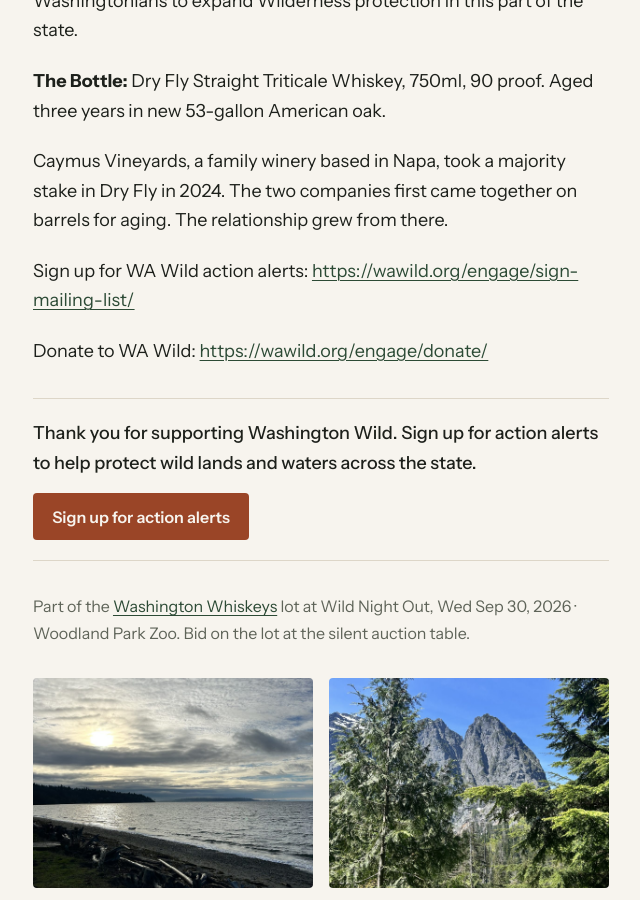
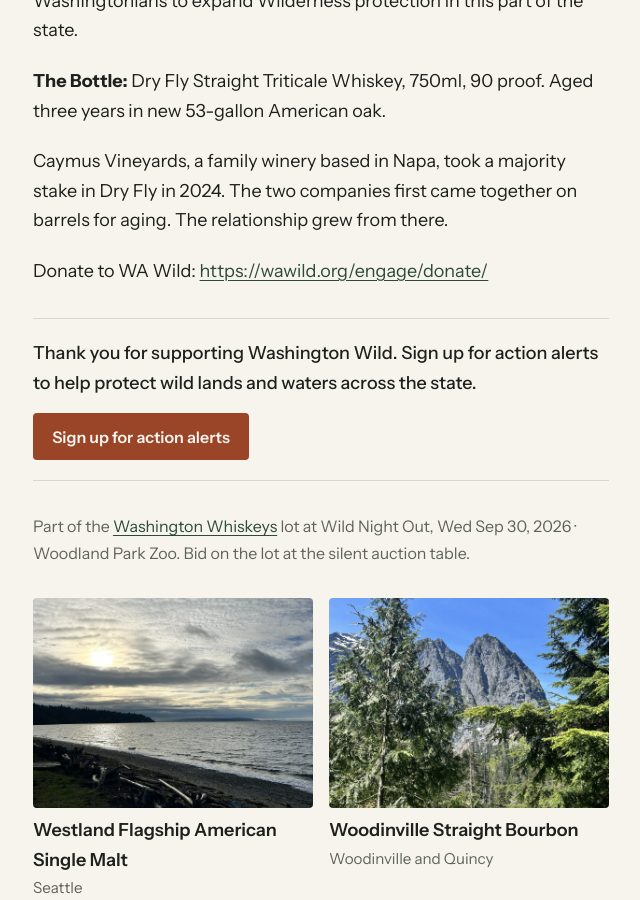
Before and after one commit to dandillinger/whiskey, a Jekyll site: the page built from 2026/dry-fly.md, in a window 1280 px wide and 900 px high, scrolled down 2851 px. Shown: the whole window, without its empty margins (319-959 px from the left). Built offline with Jekyll 4.4.1, drawn with Linux system fonts in a browser that asks for light colours.

Commit message:
Dry Fly: drop signup line; layout CTA covers it
Co-Authored-By: Claude Opus 5.5 (1M context) <noreply@anthropic.com>

```diff
--- a/2026/dry-fly.md
+++ b/2026/dry-fly.md
@@ -42,6 +42,4 @@ The Colville alone holds 20 unprotected inventoried roadless areas meeting Wilde
 
 Caymus Vineyards, a family winery based in Napa, took a majority stake in Dry Fly in 2024. The two companies first came together on barrels for aging. The relationship grew from there.
 
-Sign up for WA Wild action alerts: <https://wawild.org/engage/sign-mailing-list/>
-
 Donate to WA Wild: <https://wawild.org/engage/donate/>
```
